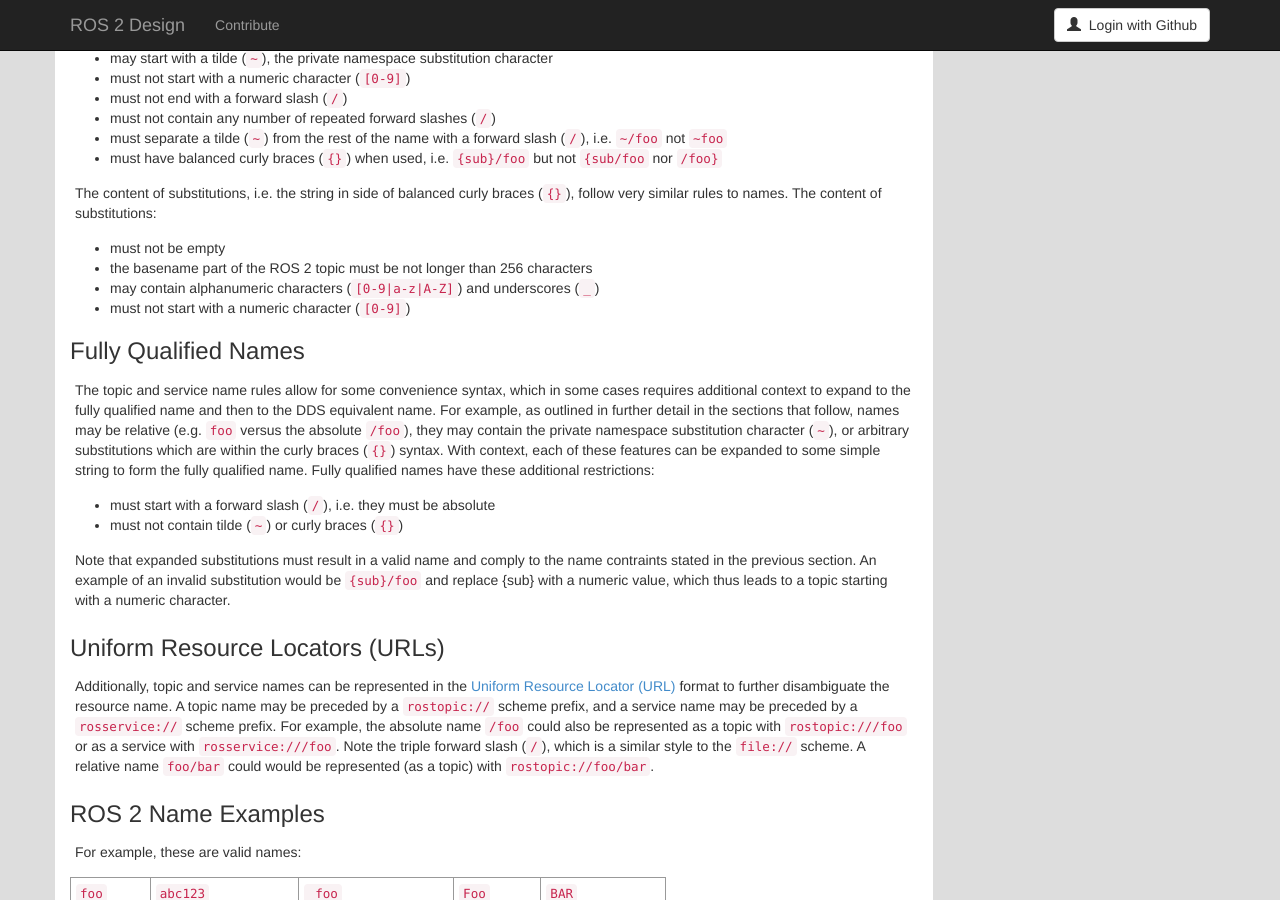
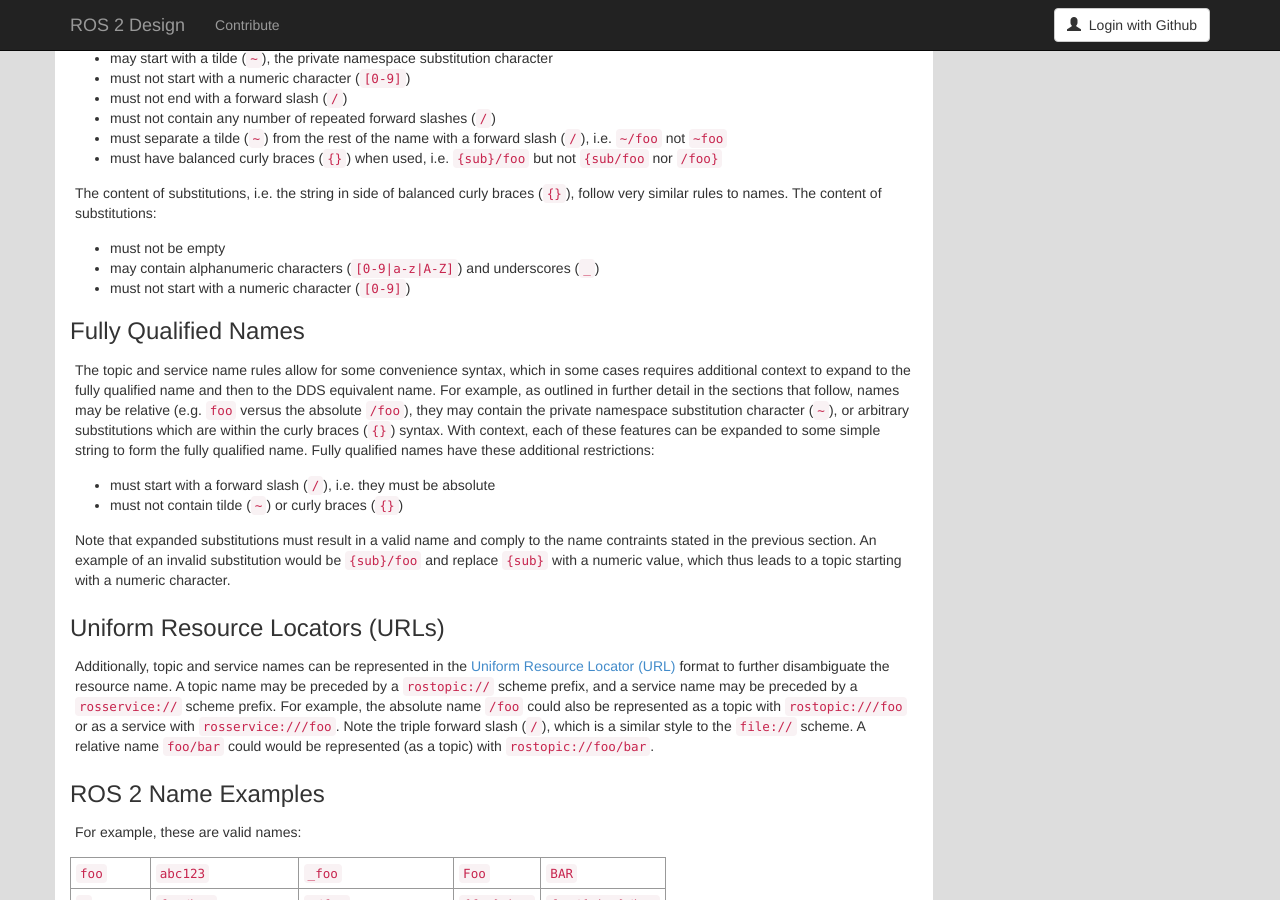
Before and after one commit to ros2/design, a Jekyll site: the page built from articles/140_topic_and_service_name_mapping.md, in a window 1280 px wide and 900 px high, scrolled down 1242 px. Built offline with Jekyll 4.4.1, drawn with Linux system fonts in a browser that asks for light colours; nearby versions of some CDN libraries.

Commit message:
remove length constraints on substitution

```diff
--- a/articles/140_topic_and_service_name_mapping.md
+++ b/articles/140_topic_and_service_name_mapping.md
@@ -74,8 +74,6 @@
 
 - must not be empty
 
-- the basename part of the ROS 2 topic must be not longer than 256 characters
-
 - may contain alphanumeric characters (`[0-9|a-z|A-Z]`) and underscores (`_`)
 
 - must not start with a numeric character (`[0-9]`)
@@ -91,7 +89,7 @@
 - must not contain tilde (`~`) or curly braces (`{}`)
 
 Note that expanded substitutions must result in a valid name and comply to the name contraints stated in the previous section.
-An example of an invalid substitution would be `{sub}/foo` and replace {sub} with a numeric value, which thus leads to a topic starting with a numeric character.
+An example of an invalid substitution would be `{sub}/foo` and replace `{sub}` with a numeric value, which thus leads to a topic starting with a numeric character.
 
 ### Uniform Resource Locators (URLs)
 
```
